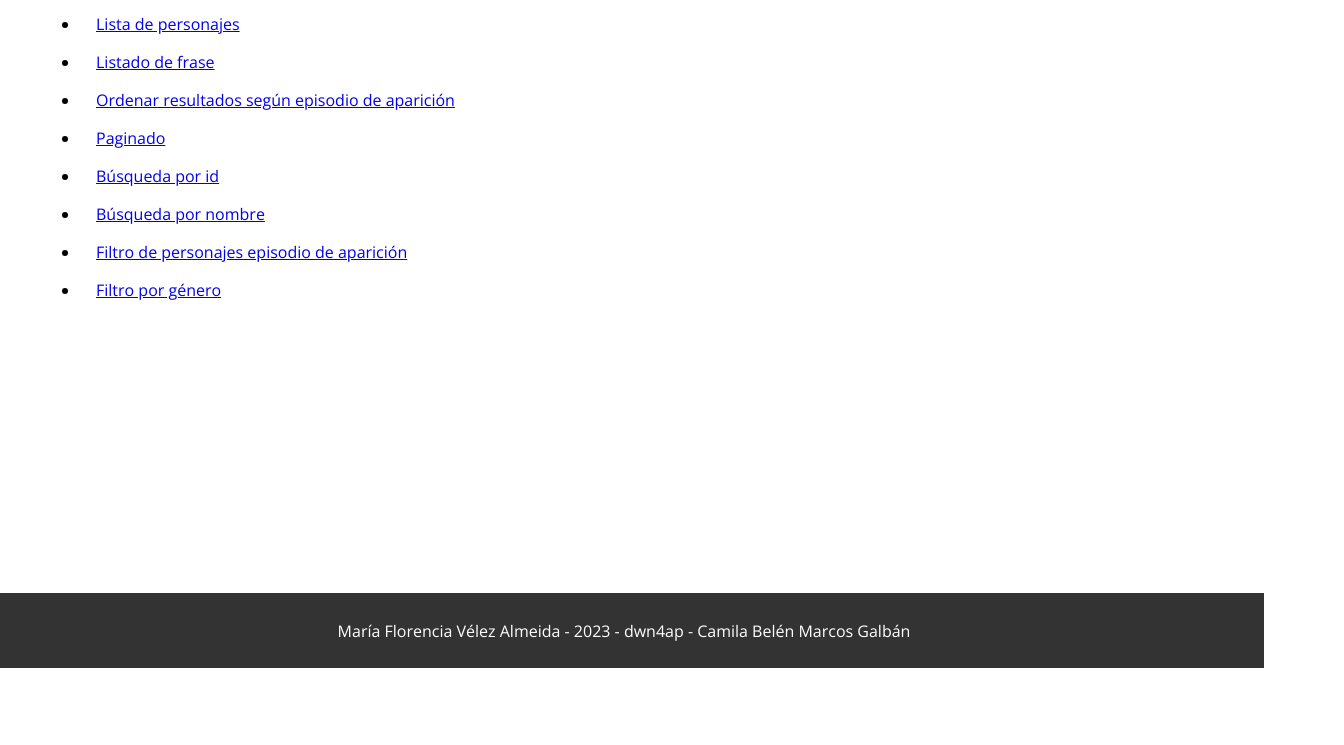
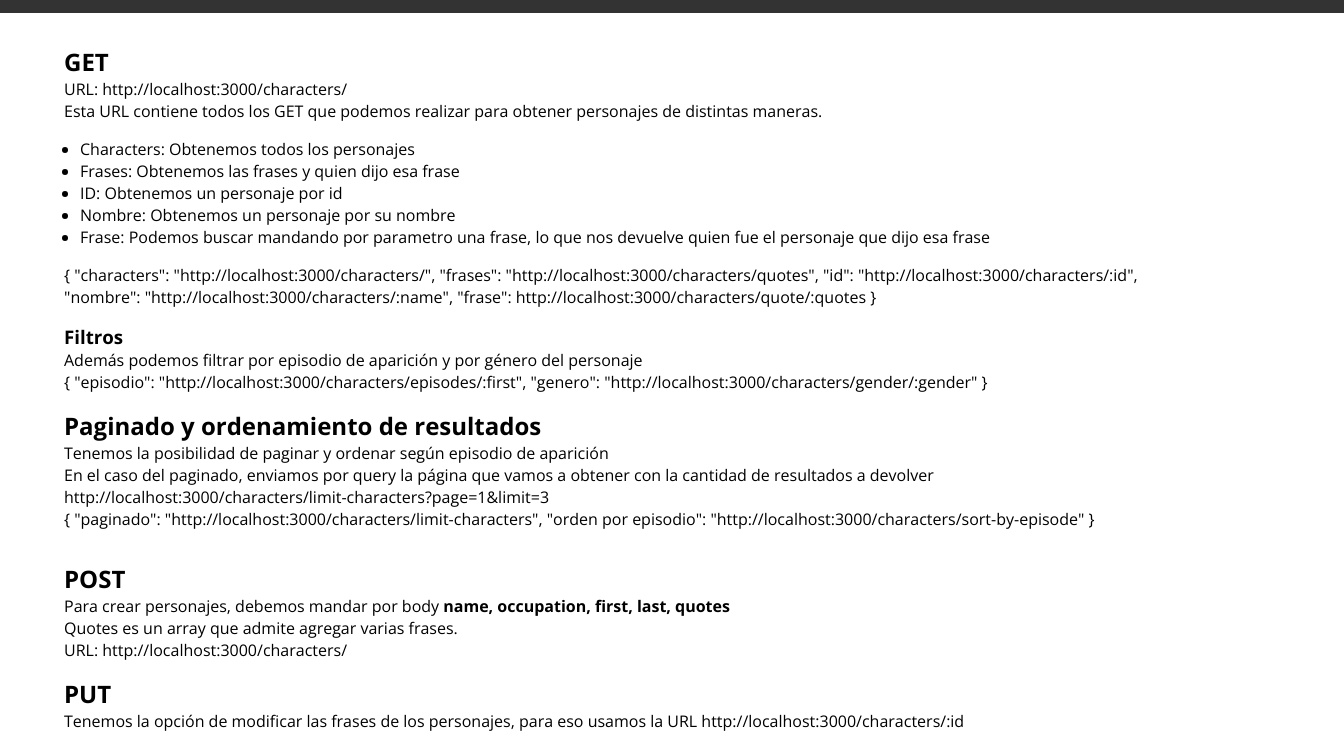
Before and after one commit to Florenciaveleza/API-RESTful---The-office-characters, a website: page html/index.html in a window 1280 px wide. Shown: the part 116-861 px from the top of the page, 1344 px wide, since content can reach past the window. Before the commit the page ends 800 px from the top, so only its background shows below. Drawn offline with nearby package versions, Linux system fonts and the light colour scheme.

Commit message:
Paginacion

```diff
--- a/app.js
+++ b/app.js
@@ -24,7 +24,7 @@ app.use('/users', users)
 app.use('/auth', auth)
 app.use('/characters', characters)
 app.get('/', (req, res) => {
-    res.send('hola')
+    res.send('')
 })
 
 const port = process.env.PORT || 3002;
--- a/html/index.html
+++ b/html/index.html
@@ -9,19 +9,65 @@
 <body>
     <main>
         <h1>The office API RESTful</h1>
-        <p>Bienvenido a la API de personajes de The office</p>
-
-        <ul>
-            <li><a href="http://localhost:3000/characters/">Lista de personajes</a></li>
-            <li><a href="http://localhost:3000/characters/quotes">Listado de frase</a></li>
-            <li><a href="http://localhost:3000/characters/sort-by-episode">Ordenar resultados según episodio de aparición</a></li>
-            <li><a href="http://localhost:3000/characters/limit-characters">Paginado</a></li>
-            <li><a href="http://localhost:3000/characters/:id">Búsqueda por id</a></li>
-            <li><a href="http://localhost:3000/characters/:name">Búsqueda por nombre</a></li>
-            <li><a href="http://localhost:3000/characters/episodes/:first">Filtro de personajes episodio de aparición</a></li>
-            <li><a href="http://localhost:3000/characters/gender/:gender">Filtro por género</a></li>
-        </ul>
+        <p>Esta documentación te va a mostrar las diferentes rutas para obtener personajes de The office.</p>
     </main>
+    <section class="section">
+        <article class="article">
+            <h2>GET</h2>
+            <p>URL: http://localhost:3000/characters/</p>
+            <p>Esta URL contiene todos los GET que podemos realizar para obtener personajes de distintas maneras.</p>
+            <ul class="padding">
+                <li>Characters: Obtenemos todos los personajes</li>
+                <li>Frases: Obtenemos las frases y quien dijo esa frase</li>
+                <li>ID: Obtenemos un personaje por id</li>
+                <li>Nombre: Obtenemos un personaje por su nombre</li>
+                <li>Frase: Podemos buscar mandando por parametro una frase, lo que nos devuelve quien fue el personaje que dijo esa frase</li>
+            </ul>
+            <code>
+                {
+                    "characters": "http://localhost:3000/characters/",
+                    "frases": "http://localhost:3000/characters/quotes",
+                    "id": "http://localhost:3000/characters/:id",
+                    "nombre": "http://localhost:3000/characters/:name",
+                    "frase": http://localhost:3000/characters/quote/:quotes
+                }
+            </code>
+            <h3 class="mt">Filtros</h3>
+            <p>Además podemos filtrar por episodio de aparición y por género del personaje</p>
+            <code>
+                {
+                    "episodio": "http://localhost:3000/characters/episodes/:first",
+                    "genero": "http://localhost:3000/characters/gender/:gender"
+                }
+            </code>
+            <h2 class="mt">Paginado y ordenamiento de resultados</h2>
+            <p>Tenemos la posibilidad de paginar y ordenar según episodio de aparición</p>
+            <p>En el caso del paginado, enviamos por query la página que vamos a obtener con la cantidad de resultados a devolver</p>
+            <p>http://localhost:3000/characters/limit-characters?page=1&limit=3</p>
+            <code>
+                {
+                    "paginado": "http://localhost:3000/characters/limit-characters",
+                    "orden por episodio": "http://localhost:3000/characters/sort-by-episode"
+                }
+            </code>
+        </article>
+        <article class="article">
+            <div>
+                <h2 class="mt">POST</h2>
+                <p>Para crear personajes, debemos mandar por body <b>name, occupation, first, last, quotes</b></p>
+                <p>Quotes es un array que admite agregar varias frases.</p>
+                <p>URL: http://localhost:3000/characters/</p>
+            </div>
+            <div>
+                <h2 class="mt">PUT</h2>
+                <p>Tenemos la opción de modificar las frases de los personajes, para eso usamos la URL http://localhost:3000/characters/:id</p>
+            </div>
+            <div>
+                <h2 class="mt">DELETE</h2>
+                <p>Para eliminar un personaje usamos la URL http://localhost:3000/characters/:id</p>
+            </div>
+        </article>
+    </section>
     <footer>
         <p>María Florencia Vélez Almeida - 2023 - dwn4ap - Camila Belén Marcos Galbán</p>
     </footer>
--- a/public/css/style.css
+++ b/public/css/style.css
@@ -1,15 +1,32 @@
 @import url('https://fonts.googleapis.com/css2?family=Open+Sans:wght@400;500;700&display=swap');
 
 *{
-    margin: 1rem;
     padding: 0;
+    margin: 0;
     font-family: 'Open Sans', sans-serif;
 }
 
+main {
+    background-color: #333;
+    color: white;
+    width: 100%;
+    padding: 2rem;
+    text-align: center;
+}
+
+.section, .article{
+    margin: 2rem;
+}
+
+.padding {
+    padding: 1rem;
+}
+
+.mt {
+    margin-top: 1rem;
+}
+
 footer {
-    position: absolute;
-    bottom: 0;
-    right: 0;
     width: 100%;
     display: flex;
     justify-content: center;
--- a/routes/characters.js
+++ b/routes/characters.js
@@ -40,9 +40,10 @@ route.get('/sort-by-episode', verifyToken, (req, res) => {
 
 //Paginado
 //Limitamos la cantidad de documentos a devolver en una query
+//También en la query incluimos la página actual
 //http://localhost:3000/characters/limit-characters?limit=num
 route.get('/limit-characters', verifyToken, (req, res) => {
-    let result = limitCharacters(req.query.limit);
+    let result = limitCharacters(req.query.page , req.query.limit);
     result.then(value => {
         res.json(value)
     }).catch(err => {
--- a/routes/users.js
+++ b/routes/users.js
@@ -60,7 +60,7 @@ route.get('/name/:name', verifyToken, (req, res) => {
 })
 
 //Creación de usuarios
-route.post('/', verifyToken, (req, res) => {
+route.post('/', (req, res) => {
     let body = req.body;
     let result = createUser(body);
     result.then(user => {
```
Also changed, not shown: controllers/characters_controllers.js (+5 -3 lines).
